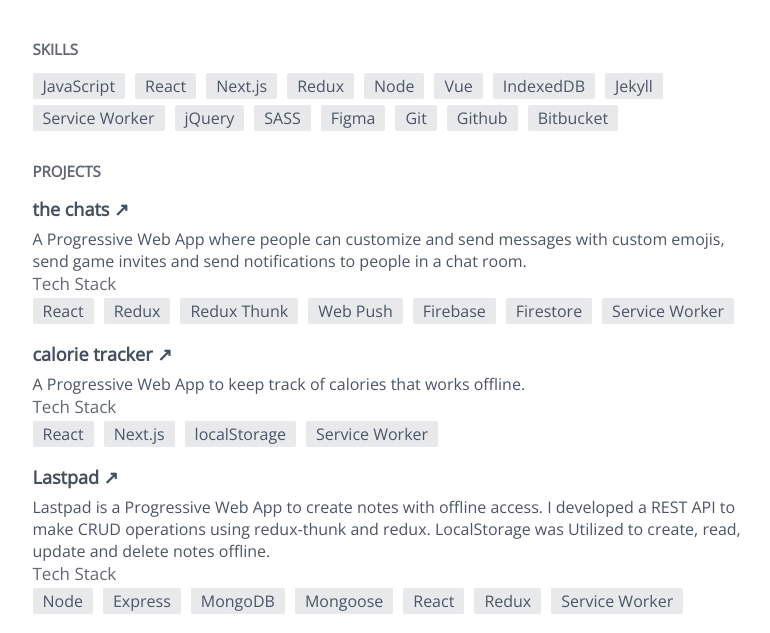
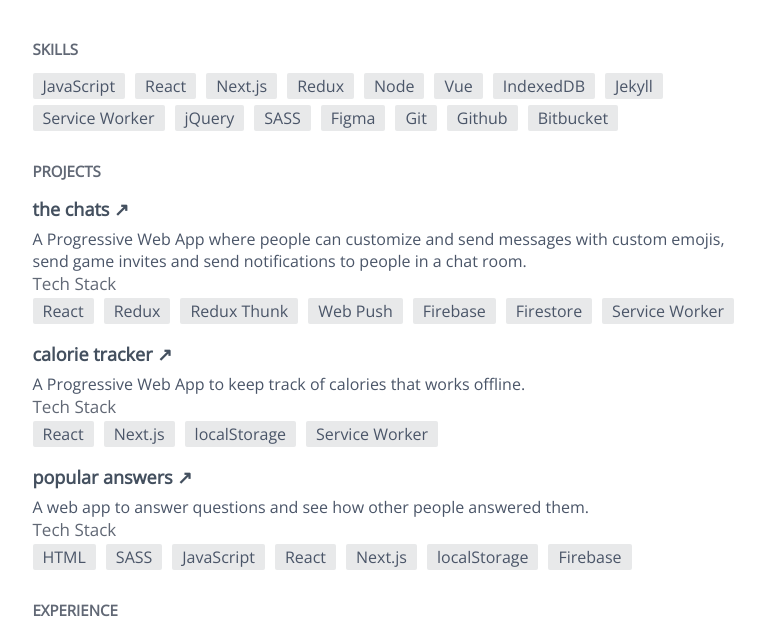
Before and after one commit to colorlessenergy/cv, a plain HTML site: page index.html in a window 1280 px wide. Shown: the part 122-755 px from the top of the page, without its empty margins (242-1012 px from the left). Drawn offline with nearby package versions, Linux system fonts and the light colour scheme.

Commit message:
update resume

```diff
--- a/index.html
+++ b/index.html
@@ -135,31 +135,31 @@
       </div>
       <div class="section-item">
         <h3 class="section-item-title">
-          <a href="https://brianmunoz.co/lastpad" class="contact-item-link">Lastpad ↗</a>
+          <a href="https://brianmunoz.co/popular-answers" class="contact-item-link">popular answers ↗</a>
         </h3>
-        <p class="section-item-description">Lastpad is a Progressive Web App to create notes with offline access. I developed a REST API to make CRUD operations using redux-thunk and redux.  LocalStorage was Utilized to create, read, update and delete notes offline.</p>
+        <p class="section-item-description">A web app to answer questions and see how other people answered them.</p>
         <div class="section-item-info mb">Tech Stack</div>
         <div class="flex-container">
           <div class="flex-item">
-            <span class="key">Node</span>
+            <span class="key">HTML</span>
           </div>
           <div class="flex-item">
-            <span class="key">Express</span>
+            <span class="key">SASS</span>
           </div>
           <div class="flex-item">
-            <span class="key">MongoDB</span>
-          </div>
-          <div class="flex-item">
-            <span class="key">Mongoose</span>
+            <span class="key">JavaScript</span>
           </div>
           <div class="flex-item">
             <span class="key">React</span>
           </div>
           <div class="flex-item">
-            <span class="key">Redux</span>
+            <span class="key">Next.js</span>
           </div>
           <div class="flex-item">
-            <span class="key">Service Worker</span>
+            <span class="key">localStorage</span>
+          </div>
+          <div class="flex-item">
+            <span class="key">Firebase</span>
           </div>
         </div>
       </div>
```
Also changed, not shown: 1 other file.
